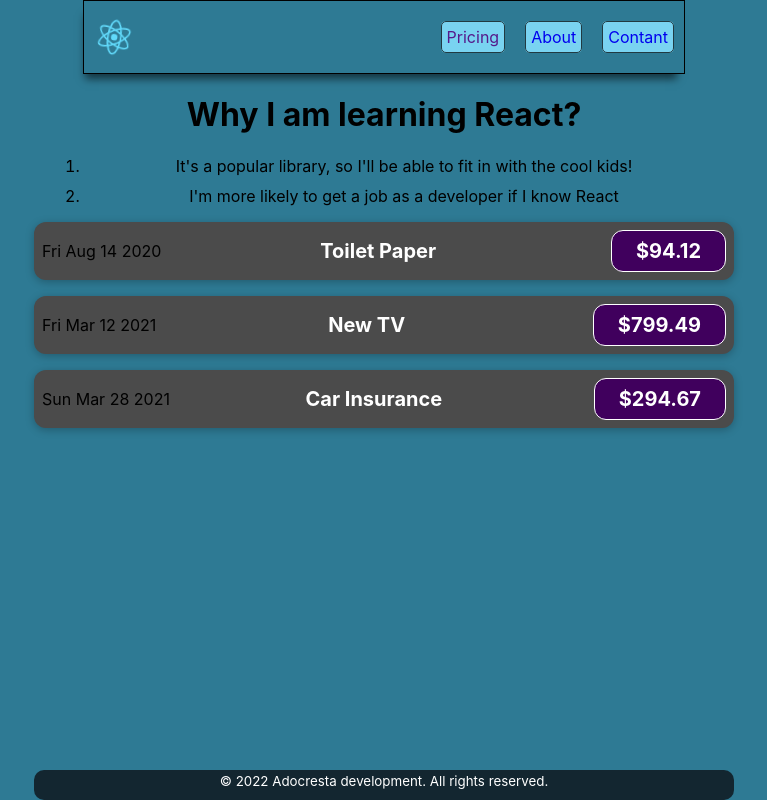
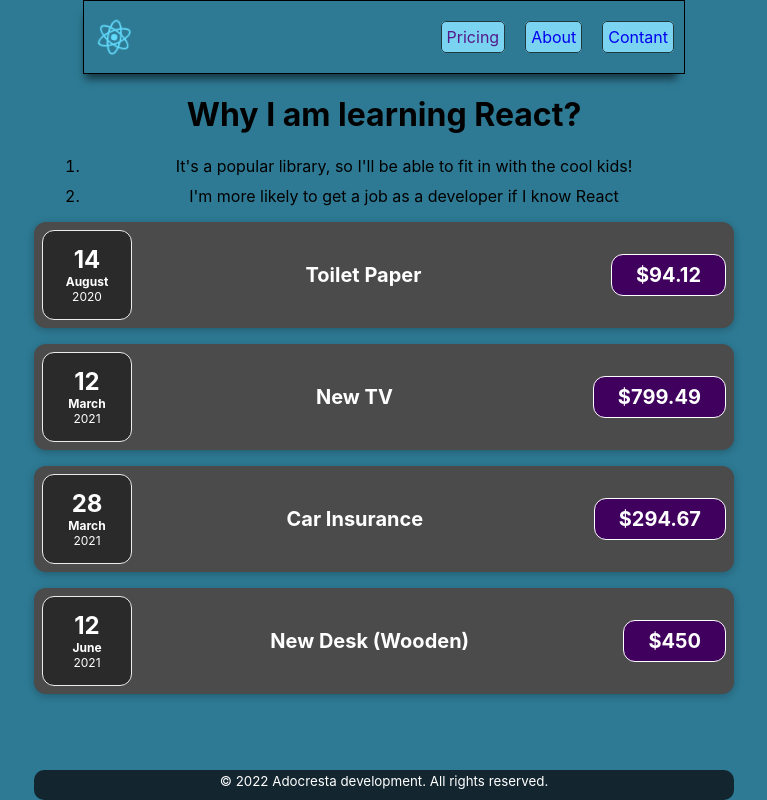
Before and after one commit to Adocresta/learning-react, a React (Create React App) app: page / in a window 1280 px wide. Shown: the whole page, without its empty margins (256-1023 px from the left). Built offline with nearby package versions, Linux system fonts and the light colour scheme.

Commit message:
splitting components and passing data to child

```diff
--- a/src/App.js
+++ b/src/App.js
@@ -49,6 +49,11 @@ function App() {
         amount={expenses[2].amount}
         date={expenses[2].date}
       />
+      <ExpenseItem
+        title={expenses[3].title}
+        amount={expenses[3].amount}
+        date={expenses[3].date}
+      />
       <Footer />
     </React.Fragment>
   );
--- a/src/components/ExpenseItem.js
+++ b/src/components/ExpenseItem.js
@@ -1,9 +1,11 @@
 import "./ExpenseItem.css";
+import ExpenseItemDate from "./ExpenseItemDate";
 
+// passing with props
 function ExpenseItem(props) {
   return (
     <div className="expense-item">
-      <div>{props.date.toDateString()}</div>
+      <ExpenseItemDate date={props.date} />
       <div className="expense-item__description">
         <h2>{props.title}</h2>
         <div className="expense-item__price">${props.amount}</div>
--- /dev/null
+++ b/src/components/ExpenseItemDate.css
@@ -0,0 +1,30 @@
+.expense-date {
+  display: flex;
+  flex-direction: column;
+  width: 5.5rem;
+  height: 5.5rem;
+  border: 1px solid #ececec;
+  background-color: #2a2a2a;
+  color: white;
+  border-radius: 12px;
+  align-items: center;
+  justify-content: center;
+}
+
+.expense-date > p {
+  margin: 0;
+}
+
+.expense-date__month {
+  font-size: 0.75rem;
+  font-weight: bold;
+}
+
+.expense-date__year {
+  font-size: 0.75rem;
+}
+
+.expense-date__day {
+  font-size: 1.5rem;
+  font-weight: bold;
+}
--- /dev/null
+++ b/src/components/ExpenseItemDate.js
@@ -0,0 +1,17 @@
+import "./ExpenseItemDate.css";
+
+function ExpenseItemDate(props) {
+  const month = props.date.toLocaleString("en-US", { month: "long" });
+  const day = props.date.toLocaleString("en-US", { day: "numeric" });
+  const year = props.date.toLocaleString("en-US", { year: "numeric" });
+
+  return (
+    <div className="expense-date">
+      <p className="expense-date__day">{day}</p>
+      <p className="expense-date__month">{month}</p>
+      <p className="expense-date__year">{year}</p>
+    </div>
+  );
+}
+
+export default ExpenseItemDate;
```
